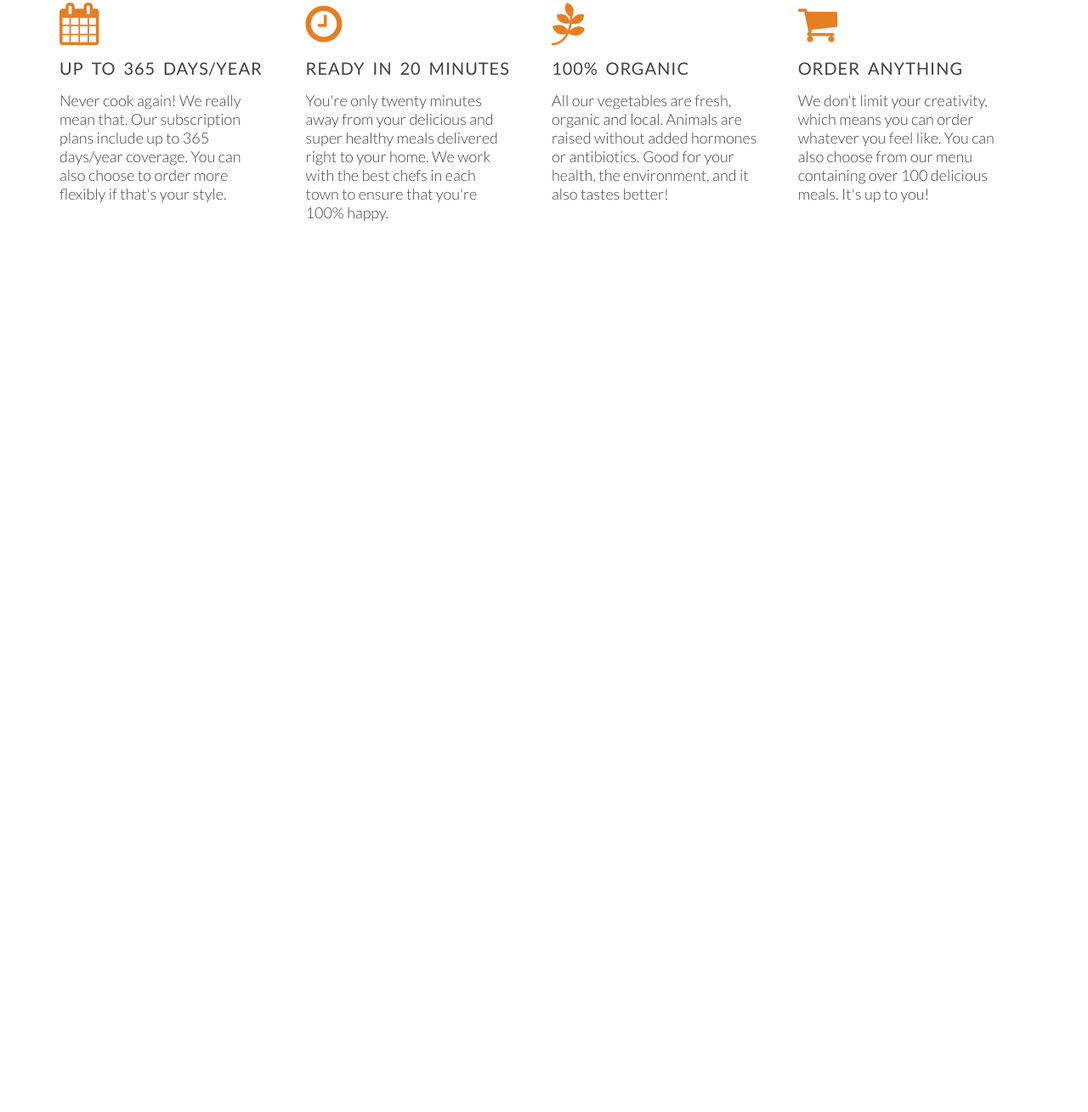
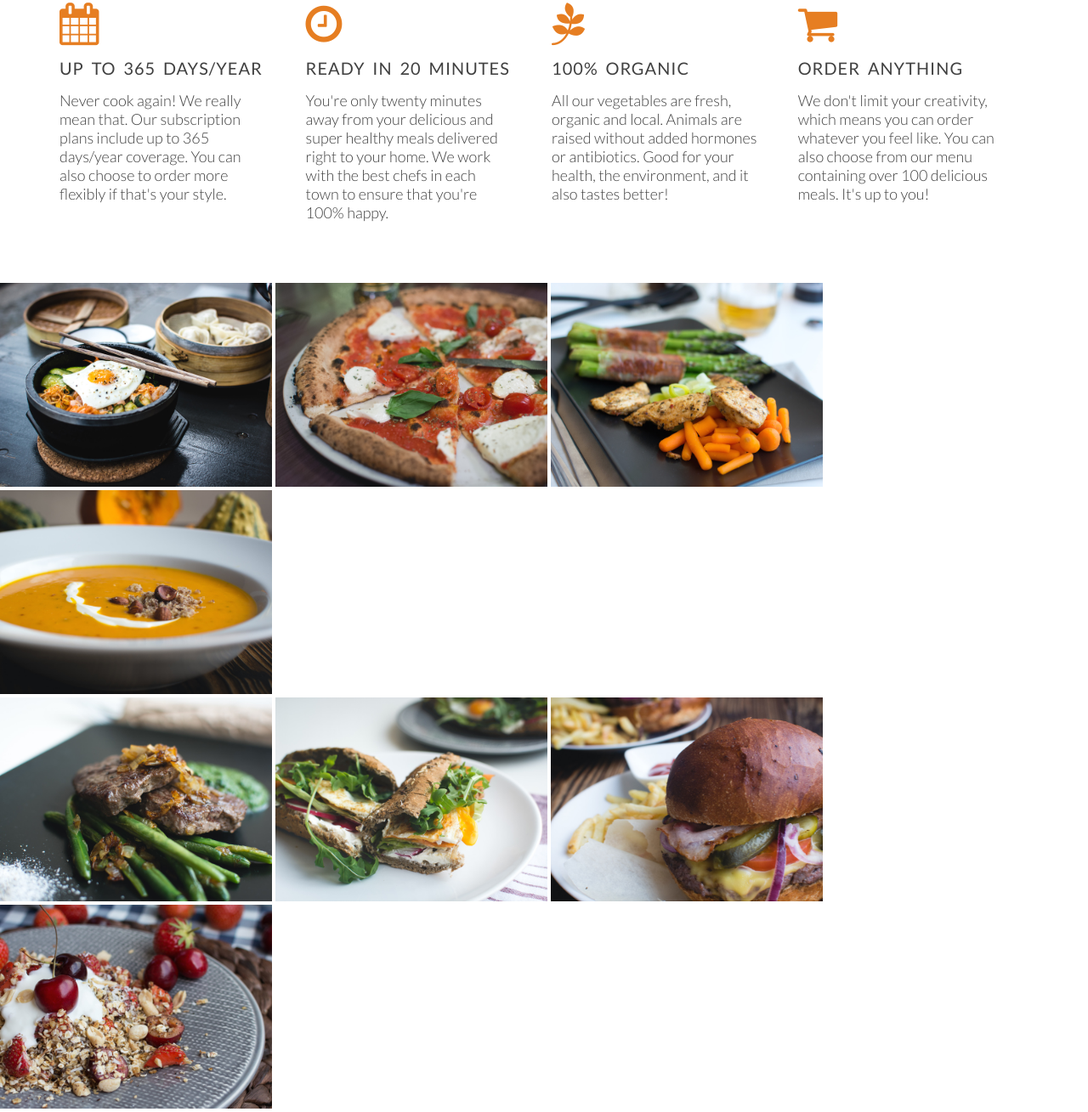
Before and after one commit to l-kimleng/omifood-lab, a plain HTML site: page index.html in a window 1280 px wide. Shown: the part 1060-2369 px from the top of the page at 85% size. Before the commit the page ends 1393 px from the top, so only its background shows below. Drawn offline with Linux system fonts and the light colour scheme.

Commit message:
add meals photo section

```diff
--- a/index.html
+++ b/index.html
@@ -68,5 +68,51 @@
             </div>
         </div>
     </section>
+    <section class="section-meals">
+        <ul class="showcase-photo">
+            <li>
+                <figure>
+                    <img src="resources/image/1.jpg" alt="Korean bibimbap with egg and vegetables">
+                </figure>
+            </li>
+            <li>
+                <figure>
+                    <img src="resources/image/2.jpg" alt="Simple italian pizza with cherry tomatoes">
+                </figure>
+            </li>
+            <li>
+                <figure>
+                    <img src="resources/image/3.jpg" alt="Chicken breast steak with vegetables">
+                </figure>
+            </li>
+            <li>
+                <figure>
+                    <img src="resources/image/4.jpg" alt="Autumn pumpkin soup">
+                </figure>
+            </li>
+        </ul>
+        <ul class="showcase-photo">
+            <li>
+                    <figure>
+                        <img src="resources/image/5.jpg" alt="Paleo beef steak with vegetables">
+                    </figure>
+                </li>
+                <li>
+                    <figure>
+                        <img src="resources/image/6.jpg" alt="Healthy baguette with egg and vegetables">
+                    </figure>
+                </li>
+                <li>
+                    <figure>
+                        <img src="resources/image/7.jpg" alt="Burger with cheddar and bacon">
+                    </figure>
+                </li>
+                <li>
+                    <figure>
+                        <img src="resources/image/8.jpg" alt="Granola with cherries and strawberries">
+                    </figure>
+                </li>
+        </ul>
+    </section>
 </body>
 </html>
--- a/resources/css/style.css
+++ b/resources/css/style.css
@@ -157,3 +157,22 @@ h3 {
     background-color: #e67e22;
     color:white;
 }
+
+.showcase-photo {
+    list-style: none;
+    width: 100%;
+}
+
+.showcase-photo li {
+    display: inline-block;
+    width: 25%;
+}
+
+.showcase-photo li figure {
+   margin: 0;
+   width: 100%;
+}
+
+.showcase-photo li figure img {
+   width: 100%;
+}
```
